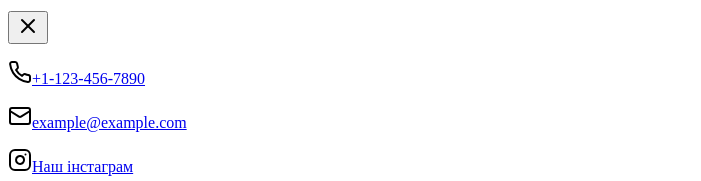
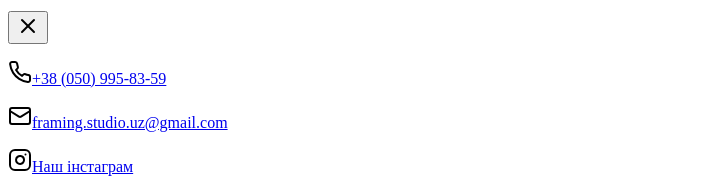
Before and after one commit to keerikkk/framing, a Next.js app: page /HomePage in a window 1280 px wide. Both pictures are taken after a click on the button "Забронювати". Shown: the part 567-748 px from the top of the page, without its empty margins (0-701 px from the left). Built offline with nearby package versions, Linux system fonts and the light colour scheme.

Commit message:
refactor: update contact info in modal

```diff
--- a/src/components/UI/Modal.tsx
+++ b/src/components/UI/Modal.tsx
@@ -98,13 +98,13 @@ const data = {
   contacts: [
     {
       icon: PhoneIcon,
-      href: 'tel:+1-123-456-7890',
-      text: '+1-123-456-7890',
+      href: 'tel:+380509958359',
+      text: '+38 (050) 995-83-59',
     },
     {
       icon: MailIcon,
-      href: 'mailto:example@example.com',
-      text: 'example@example.com',
+      href: 'mailto:framing.studio.uz@gmail.com',
+      text: 'framing.studio.uz@gmail.com',
     },
     {
       icon: InstagramIcon,
```
